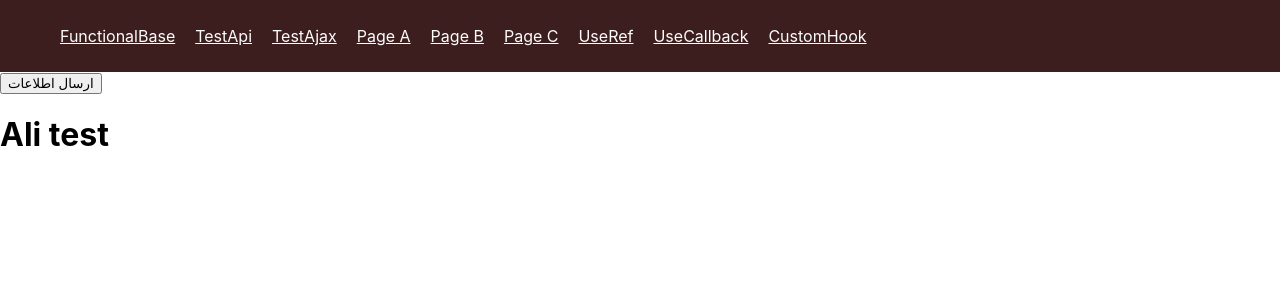
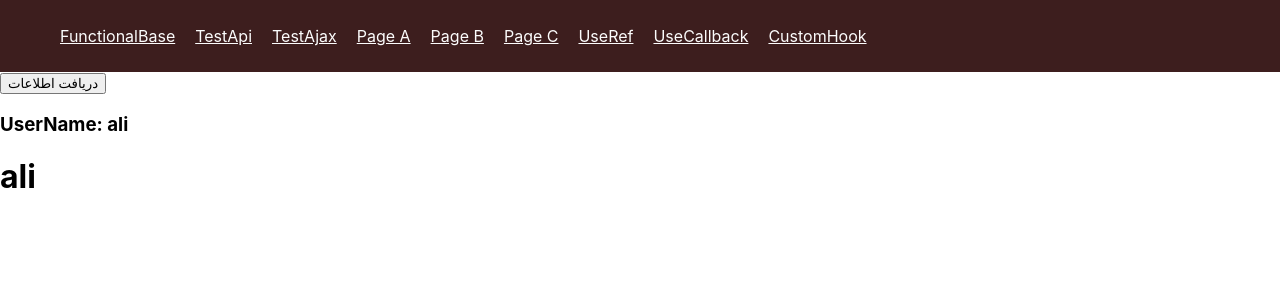
Before and after one commit to danialvfd/welcome-to-reactjs, a React (Create React App) app: page / in a window 1280 px wide. Shown: the top 300 px of the page. Built offline with nearby package versions, Linux system fonts and the light colour scheme.

Commit message:
fix: useEffect

```diff
--- a/src/App.js
+++ b/src/App.js
@@ -1,7 +1,7 @@
-import React, { useState, useReducer } from 'react';
+import React, { useEffect, useReducer, useContext, useState } from 'react';
 import { BrowserRouter as Router, Route, Routes } from 'react-router-dom';
 import { StateContext, initialState, reducer } from './pages/StateContext';
-import { UserProvider } from './components/UserContext';
+import { UserProvider, UserContext } from './components/UserContext';
 import Layout from './layout/BaseLayout';
 import Class from './pages/Class';
 import Functional from './pages/Functional';
@@ -17,32 +17,43 @@ import UseCallback from './pages/useCallback';
 import CustomHook from './pages/testCustomHook';
 
 const App = () => {
-    const [userData, setUserData] = useState(null);
     const [state, dispatch] = useReducer(reducer, initialState);
 
-    const handleClick = () => {
-        setUserData({
-            name: 'Ali',
-            family: 'Mohammadi',
-            age: 25,
-        });
-    };
-    // useEffect(() => {
-    //     console.log('FunctionalComponent: Component did update');
-    // });
     return (
         <StateContext.Provider value={{ state, dispatch }}>
+            <UserProvider>
+                <MainContent />
+            </UserProvider>
+        </StateContext.Provider>
+    );
+};
+
+const MainContent = () => {
+    const { user, setUser } = useContext(UserContext);
+    const [userData, setUserData] = useState();
+    const [showUserInfo, setShowUserInfo] = useState(false);
+
+    useEffect(() => {
+        setUser({ name: 'ali' });
+    }, [setUser]);
+
+    const handleClick = () => {
+        setUser({ name: 'mohammad' });
+        setUserData({ name: 'kazemi', family: 'ali', age: 30 });
+        setShowUserInfo(true);
+    };
+
+    return (
         <Router>
             <Layout>
                 <div>
-                        <button onClick={handleClick}>ارسال اطلاعات</button>
-                        {userData && <UserInfo {...userData} />}
+                    <button onClick={handleClick}>دریافت اطلاعات</button>
+                    <div>
+                        <h3>UserName: {user.name}</h3>
                     </div>
-
-                    <UserProvider value={{ userData, setUserData }}>
+                    {showUserInfo && <UserInfo name={user.name} family={userData.family} age={userData.age} />}
                     <Profile />
-                    </UserProvider >
-
+                </div>
                 <Routes>
                     <Route path="/page1" element={<Functional />} />
                     <Route path="/page2" element={<Class />} />
@@ -54,11 +65,9 @@ const App = () => {
                     <Route path="/page5" element={<UseRef />} />
                     <Route path="/page6" element={<UseCallback />} />
                     <Route path="/page7" element={<CustomHook />} />
-
                 </Routes>
             </Layout>
         </Router>
-        </StateContext.Provider>
     );
 };
 
```
Lines whose indentation alone changed are shown as unchanged.
